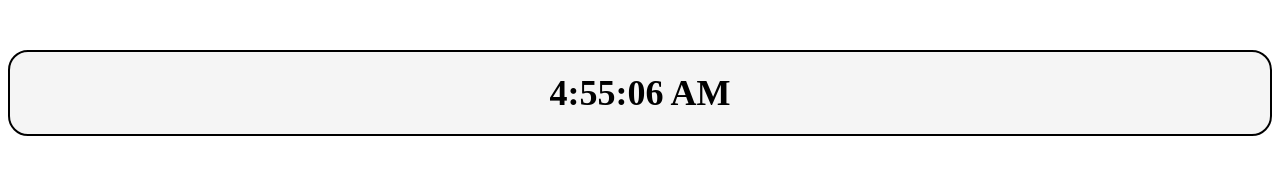
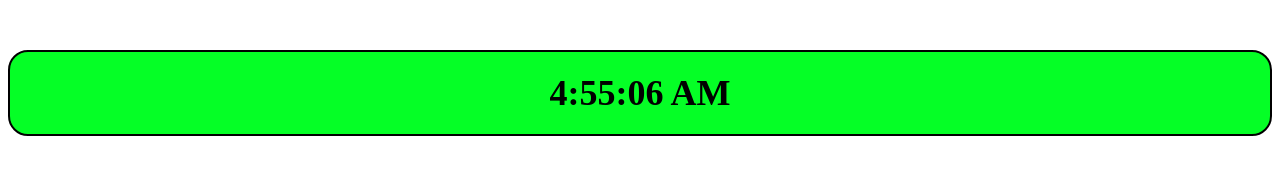
Before and after one commit to bearflare20/ChatGPT-Clock, a plain HTML site: page index.html in a window 1280 px wide. Drawn offline with Linux system fonts and the light colour scheme.

Commit message:
Update index.html

```diff
--- a/index.html
+++ b/index.html
@@ -1,7 +1,7 @@
 <!DOCTYPE html>
 <html>
   <head>
-    <title>JavaScript Clock</title>
+    <title>The ChatGPT Clock</title>
     <style>
       #clock {
         font-size: 36px;
@@ -9,7 +9,7 @@
         text-align: center;
         color: #000000;
         margin: 50px auto;
-        background-color: #F5F5F5;
+        background-color: #05ff26;
         padding: 20px;
         border-radius: 20px;
         border: 2px solid #000000;
```
